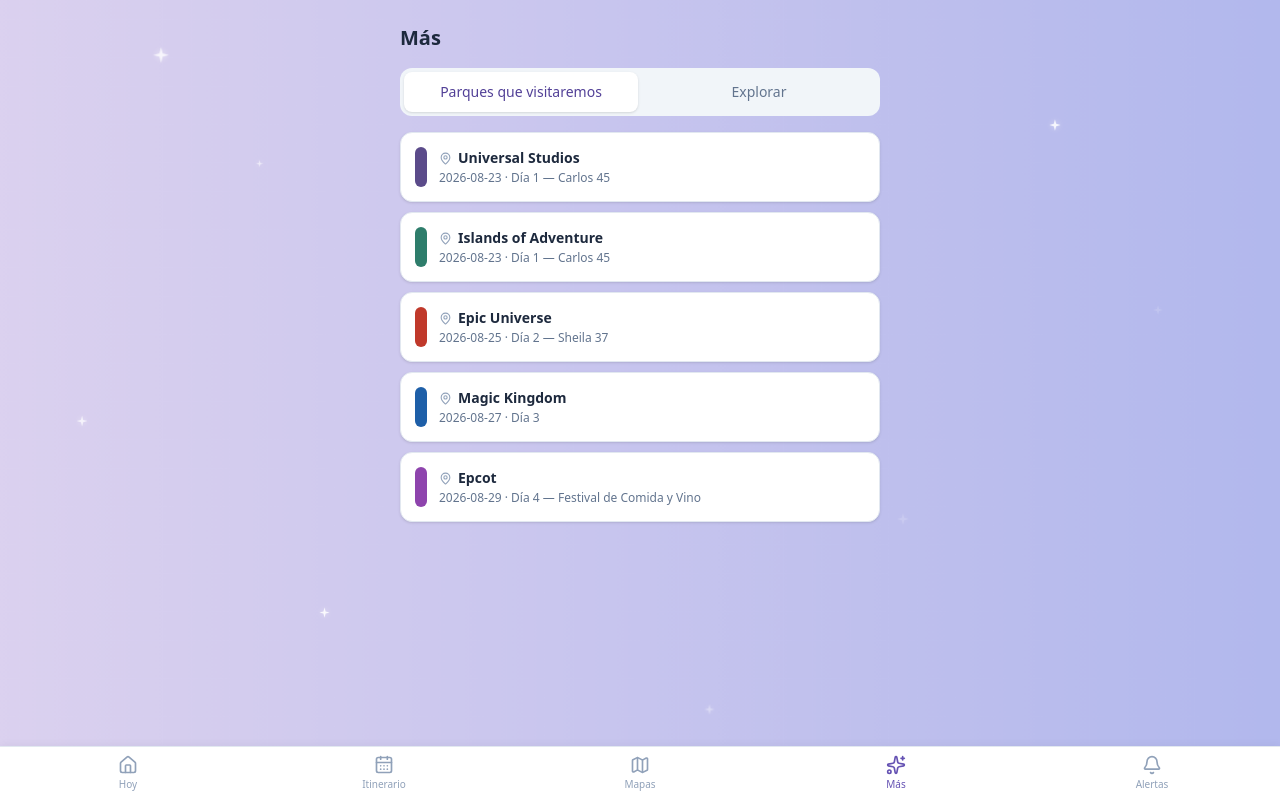
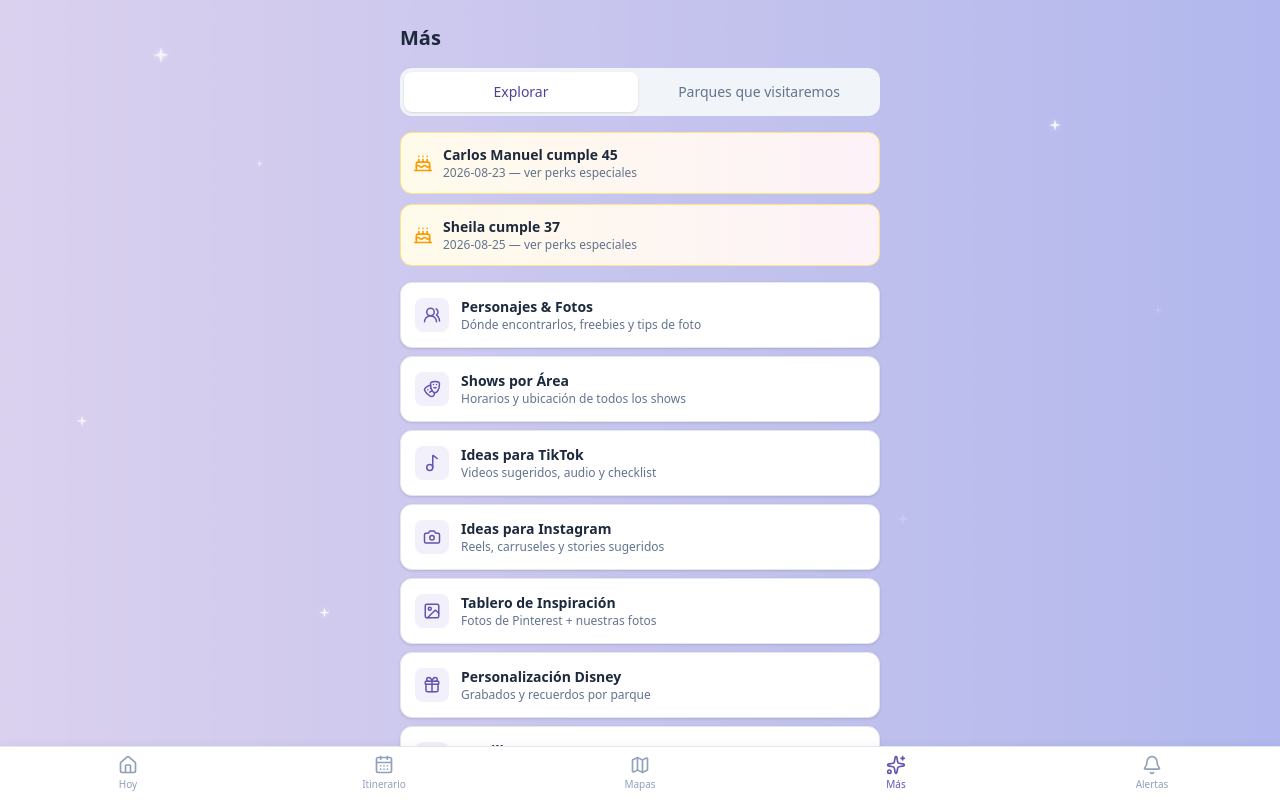
Before and after one commit to sheilamoncion-blip/orlando-trip-2026, a React (Vite) app: page /#/familia in a window 1280 px wide. Both pictures are taken after a click on the button "Más". Shown: the top 800 px of the page. Built offline with nearby package versions, Linux system fonts and the light colour scheme.

Commit message:
Cambiar orden de tabs en Mas: Explorar primero

```diff
--- a/src/screens/MoreHub.tsx
+++ b/src/screens/MoreHub.tsx
@@ -17,7 +17,7 @@
 type Tab = 'parques' | 'explorar';
 
 export default function MoreHub() {
-  const [tab, setTab] = useState<Tab>('parques');
+  const [tab, setTab] = useState<Tab>('explorar');
 
   return (
     <div className="p-4 pb-24 max-w-lg mx-auto space-y-4">
@@ -26,8 +26,8 @@
       </header>
 
       <div className="flex gap-1 bg-slate-100 rounded-xl p-1">
+        <button onClick={() => setTab('explorar')} className={`flex-1 py-2 rounded-lg text-sm font-medium transition ${tab === 'explorar' ? 'bg-white text-brand-700 shadow-sm' : 'text-slate-500'}`}>Explorar</button>
         <button onClick={() => setTab('parques')} className={`flex-1 py-2 rounded-lg text-sm font-medium transition ${tab === 'parques' ? 'bg-white text-brand-700 shadow-sm' : 'text-slate-500'}`}>Parques que visitaremos</button>
-        <button onClick={() => setTab('explorar')} className={`flex-1 py-2 rounded-lg text-sm font-medium transition ${tab === 'explorar' ? 'bg-white text-brand-700 shadow-sm' : 'text-slate-500'}`}>Explorar</button>
       </div>
 
       {tab === 'parques' && (
```
